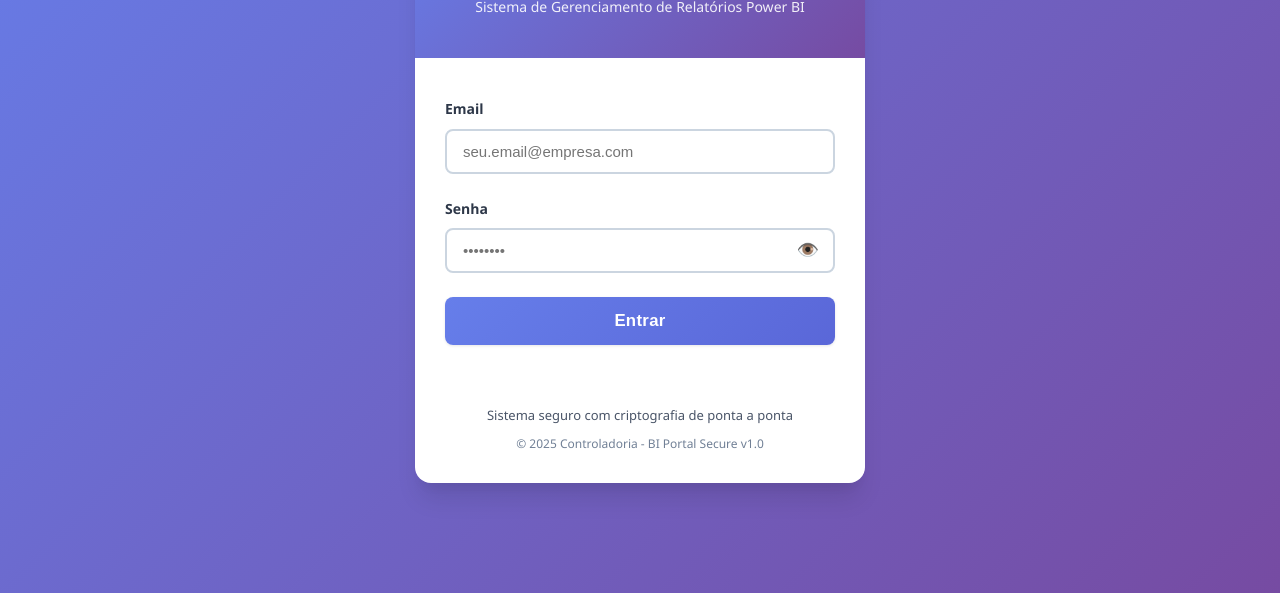
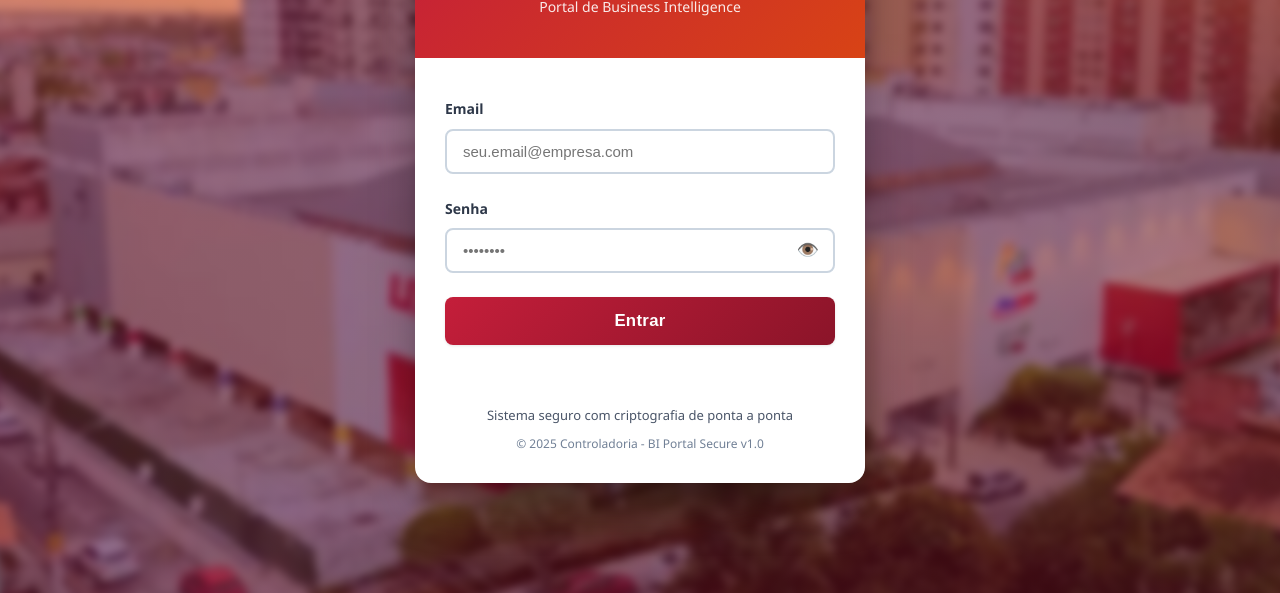
Before and after one commit to natanjs01/projetopowerbiv1, a plain HTML site: page index.html in a window 1280 px wide. Shown: the part 207-800 px from the top of the page. Drawn offline with nearby package versions, Linux system fonts and the light colour scheme.

Commit message:
Add files via upload

```diff
--- a/assets/css/login.css
+++ b/assets/css/login.css
@@ -8,15 +8,72 @@
     align-items: center;
     justify-content: center;
     padding: 20px;
+    position: relative;
+    overflow: hidden;
+}
+
+/* Background Slideshow */
+.login-background {
+    position: fixed;
+    top: 0;
+    left: 0;
+    width: 100%;
+    height: 100%;
+    z-index: 0;
+}
+
+.login-background::before {
+    content: '';
+    position: absolute;
+    top: 0;
+    left: 0;
+    width: 100%;
+    height: 100%;
+    background: linear-gradient(135deg, rgba(196, 30, 58, 0.35) 0%, rgba(139, 20, 41, 0.40) 100%);
+    z-index: 2;
+}
+
+.login-background-image {
+    position: absolute;
+    top: 0;
+    left: 0;
+    width: 100%;
+    height: 100%;
+    background-size: cover;
+    background-position: center;
+    background-repeat: no-repeat;
+    opacity: 0;
+    filter: blur(4px);
+    transform: scale(1.1);
+    transition: opacity 2s ease-in-out;
+    z-index: 1;
+}
+
+.login-background-image.active {
+    opacity: 1;
 }
 
 .login-card {
     background: white;
     border-radius: var(--radius-lg);
-    box-shadow: var(--shadow-xl);
+    box-shadow: 0 25px 50px -12px rgba(0, 0, 0, 0.5);
     width: 100%;
     max-width: 450px;
     overflow: hidden;
+    position: relative;
+    z-index: 10;
+    animation: fadeInUp 0.8s ease-out;
+}
+
+@keyframes fadeInUp {
+    from {
+        opacity: 0;
+        transform: translateY(30px);
+    }
+    to {
+        opacity: 1;
+        transform: translateY(0);
+    }
 }
 
 .login-header {
--- a/assets/css/style.css
+++ b/assets/css/style.css
@@ -9,10 +9,10 @@
 }
 
 :root {
-    /* Cores Principais */
-    --primary-color: #667eea;
-    --primary-dark: #5a67d8;
-    --secondary-color: #764ba2;
+    /* Cores Principais - Grupo Líder */
+    --primary-color: #C41E3A;
+    --primary-dark: #8B1429;
+    --secondary-color: #D84315;
     --success-color: #48bb78;
     --warning-color: #ed8936;
     --danger-color: #f56565;
--- a/index.html
+++ b/index.html
@@ -10,11 +10,20 @@
     <link rel="stylesheet" href="assets/css/login.css">
 </head>
 <body>
+    <!-- Background Slideshow -->
+    <div class="login-background">
+        <div class="login-background-image active" style="background-image: url('assets/img/lider1.jpg');"></div>
+        <div class="login-background-image" style="background-image: url('assets/img/lider2.jpg');"></div>
+        <div class="login-background-image" style="background-image: url('assets/img/lider3.jpg');"></div>
+        <div class="login-background-image" style="background-image: url('assets/img/lider4.jpg');"></div>
+        <div class="login-background-image" style="background-image: url('assets/img/lider5.jpg');"></div>
+    </div>
+
     <div class="login-container">
         <div class="login-card">
             <div class="login-header">
-                <h1>🔐 BI Portal Secure</h1>
-                <p>Sistema de Gerenciamento de Relatórios Power BI</p>
+                <h1>🏢 Grupo Líder</h1>
+                <p>Portal de Business Intelligence</p>
             </div>
 
             <div class="login-body">
@@ -153,6 +162,16 @@
         // Focus no campo de email ao carregar
         document.addEventListener('DOMContentLoaded', () => {
             document.getElementById('email').focus();
+
+            // Slideshow automático do background
+            const images = document.querySelectorAll('.login-background-image');
+            let currentIndex = 0;
+
+            setInterval(() => {
+                images[currentIndex].classList.remove('active');
+                currentIndex = (currentIndex + 1) % images.length;
+                images[currentIndex].classList.add('active');
+            }, 5000); // Troca a cada 5 segundos
         });
     </script>
 </body>
```
Also changed, not shown: admin/index.html (+2 -2 lines), admin/relatorios.html (+2 -2 lines), admin/usuarios.html (+2 -2 lines), dashboard.html (+1 -1 lines), trocar-senha.html (+21 -2 lines), assets/img/lider1.jpg (added), assets/img/lider2.jpg (added), assets/img/lider3.jpg (added), assets/img/lider4.jpg (added), assets/img/lider5.jpg (added), assets/img/logo.jpg (added).
